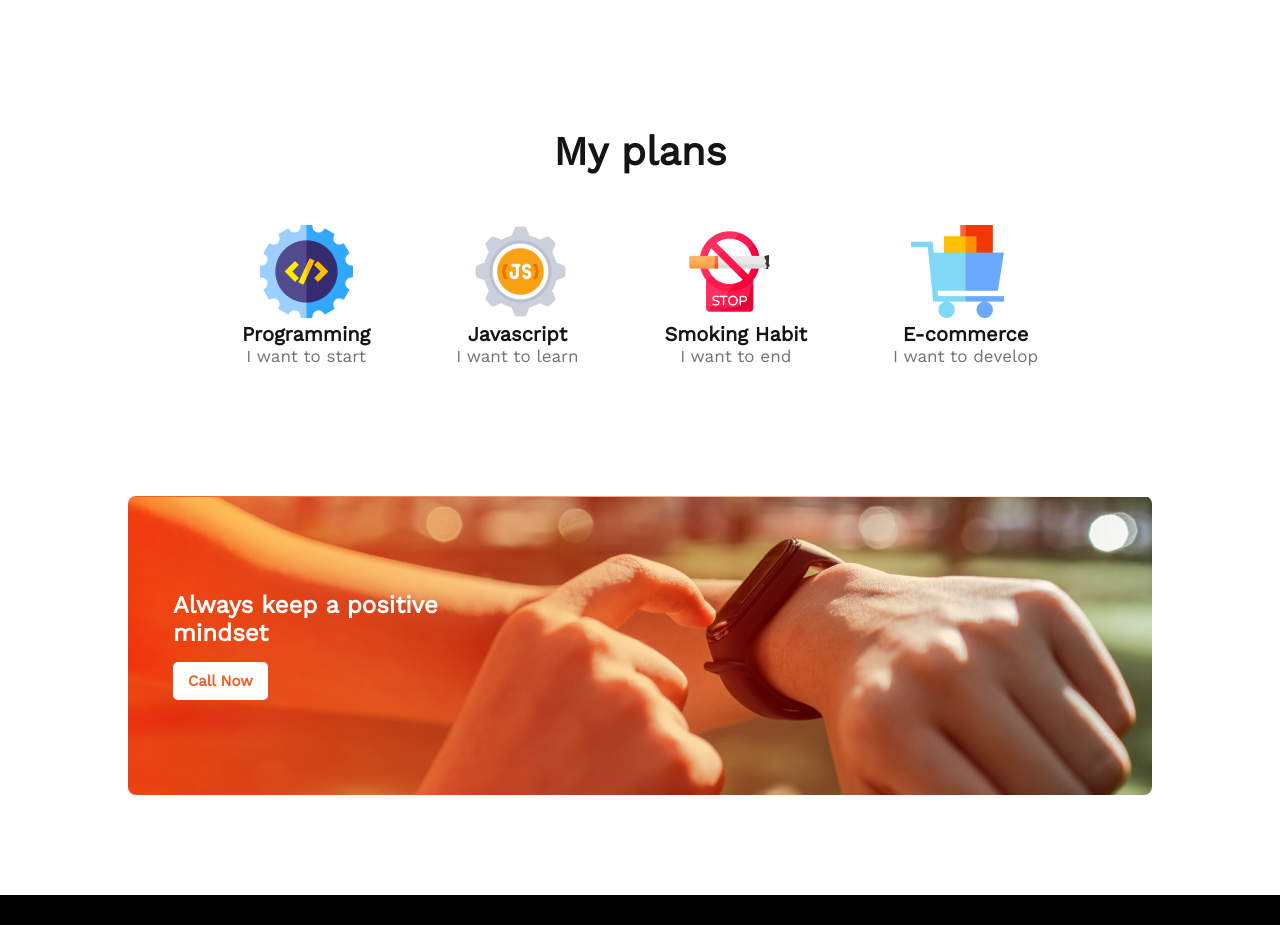
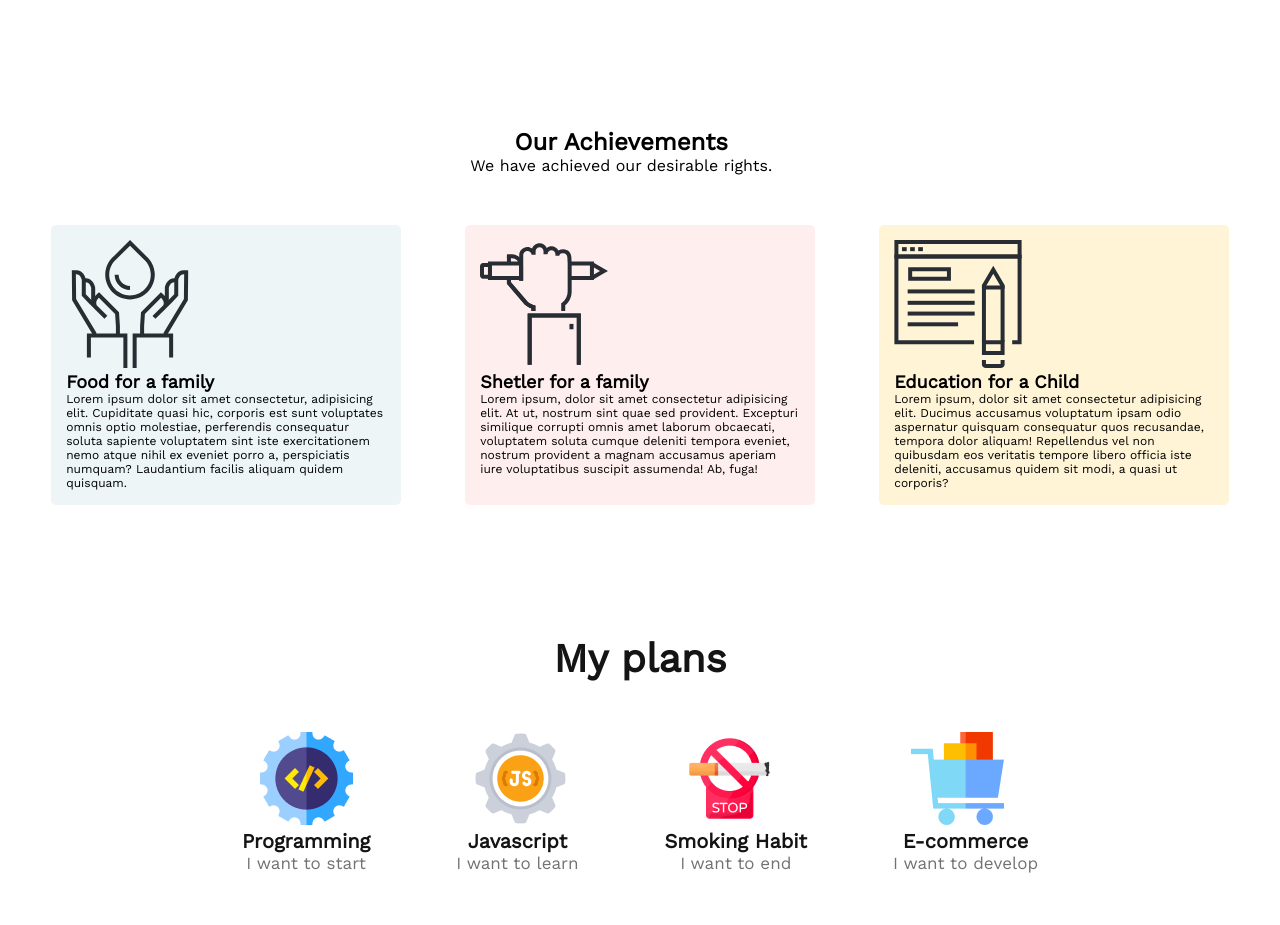
Before and after one commit to btamit/new-year-new-plan, a plain HTML site: page index.html in a window 1280 px wide. Shown: the part 1760-2685 px from the top of the page. Drawn offline with nearby package versions, Linux system fonts and the light colour scheme.

Commit message:
achievements section added

```diff
--- a/CSS/style.css
+++ b/CSS/style.css
@@ -73,6 +73,54 @@
     padding: 10px;
 }
 /* My failure section styles end */
+
+
+
+/* Our achievements styles start */
+.our-achievements{
+    text-align: center;
+    width: 58%;
+    margin-left: 120px;
+    margin-left: 250px;
+    text-align: center;
+    margin-bottom: 50px;
+}
+
+.achievements-section{
+    display: flex;
+    margin-bottom: 100px;
+}
+
+#achievement-one{
+    width: 25%;
+    margin-left: 4%;
+    background:#EDF5F6;
+    padding: 15px;
+    border-radius: 5px;
+    font-size: 12px;
+}
+
+
+#achievement-two{
+    width: 25%;
+    margin-left: 5%;
+    background:#FFEEEE;
+    padding: 15px;
+    border-radius: 5px;
+    font-size: 12px;
+}
+
+#achievement-three{
+    width: 25%;
+    margin-left: 5%;
+    background:#FFF4D6;
+    padding: 15px;
+    border-radius: 5px;
+    font-size: 12px;
+}
+
+/* Our achievements styles start */
+
 
 
 /* My plans section styles start */
--- a/index.html
+++ b/index.html
@@ -57,6 +57,39 @@
           </ul>
         </div>
       </section>
+
+
+
+
+      <!-- Our achievements of 2022 start -->
+        <section>
+          <div class="our-achievements">
+              <h1>Our Achievements</h1>
+              <p>We have achieved our desirable rights.</p>
+          </div>
+          <div class="achievements-section">
+              <div id="achievement-one">
+                  <img src="images/icons/icon13.svg" alt="Icon">
+                  <h2>Food for a family</h2>
+                  <p>Lorem ipsum dolor sit amet consectetur, adipisicing elit. Cupiditate quasi hic, corporis est sunt voluptates omnis optio molestiae, perferendis consequatur soluta sapiente voluptatem sint iste exercitationem nemo atque nihil ex eveniet porro a, perspiciatis numquam? Laudantium facilis aliquam quidem quisquam.</p>
+              </div>
+              <div id="achievement-two">
+                  <img src="images/icons/icon5.svg" alt="Icon">
+                  <h2>Shetler for a family</h2>
+                  <p>Lorem ipsum, dolor sit amet consectetur adipisicing elit. At ut, nostrum sint quae sed provident. Excepturi similique corrupti omnis amet laborum obcaecati, voluptatem soluta cumque deleniti tempora eveniet, nostrum provident a magnam accusamus aperiam iure voluptatibus suscipit assumenda! Ab, fuga!</p>
+              </div>
+              <div id="achievement-three">
+                  <img src="images/icons/icon4.svg" alt="Icon">
+                  <h2>Education for a Child</h2>
+                  <p>Lorem ipsum, dolor sit amet consectetur adipisicing elit. Ducimus accusamus voluptatum ipsam odio aspernatur quisquam consequatur quos recusandae, tempora dolor aliquam! Repellendus vel non quibusdam eos veritatis tempore libero officia iste deleniti, accusamus quidem sit modi, a quasi ut corporis?</p>
+              </div>
+          </div>
+      </section>
+      <!-- Our achievements of 2022 end -->
+
+
+
+
       <!-- Failure section ends -->
 
       <!-- My-plan section starts -->
@@ -92,17 +125,6 @@
         <div class="gradient">
                 <h1 class="gradient-title">Always keep a positive <br> mindset</h1>
                 <button class="gradient-btn">Call Now</button>
-
-
-          <!-- <div class="gradient-contact">
-             <div class="gradient-description">
-                <h1 class="gradient-title">
-                    Always keep a positive <br />
-                    mindset
-                  </h1>
-                  <button class="gradient-btn">Call Now</button>
-             </div>
-          </div>  -->
         </div>
       </section>
       <!-- Gradient section ends -->
```
Also changed, not shown: images/icons/icon13.svg (added), images/icons/icon4.svg (added), images/icons/icon5.svg (added).
